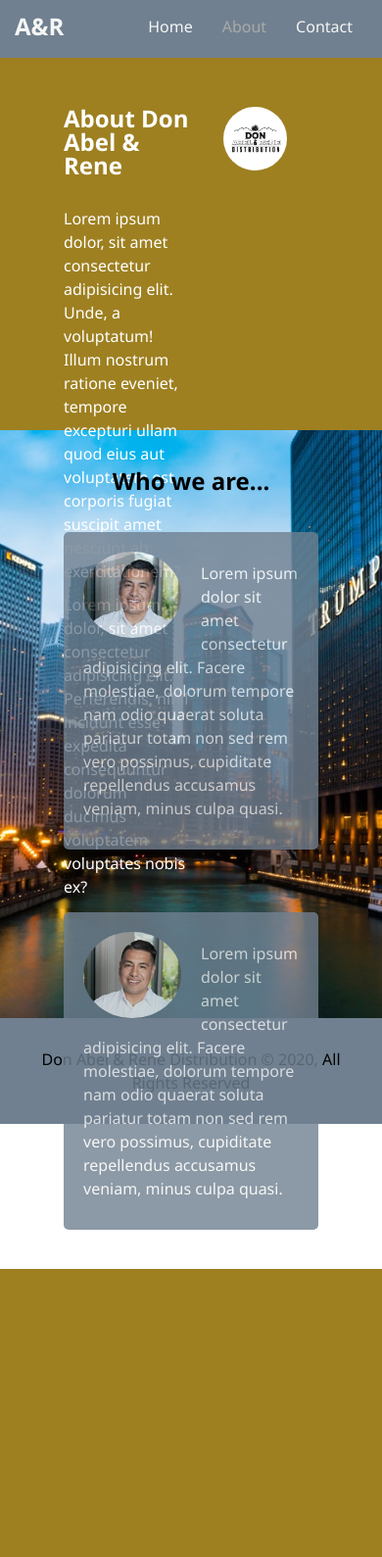
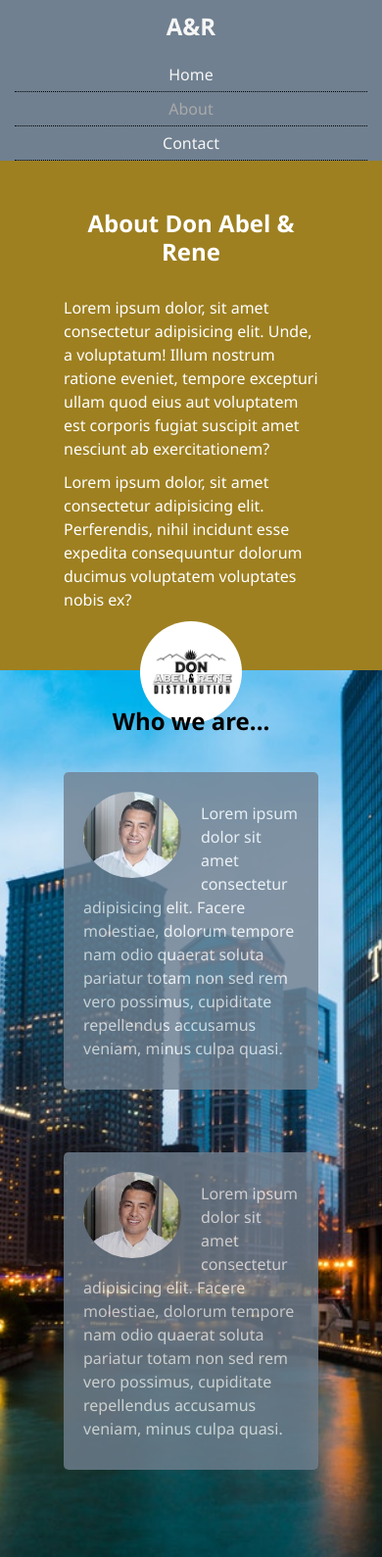
Before and after one commit to aroyals22/Rene_website, a PHP site: page /about.html in a window 390 px wide. Shown: the top 1589 px of the page at 98% size. Before the commit the page ends 1295 px from the top, so only its background shows below. Run offline with PHP 8.4, Linux system fonts and the light colour scheme; some libraries are stand-ins or nearby versions.

Commit message:
responsive version

```diff
--- a/about.html
+++ b/about.html
@@ -7,6 +7,8 @@
   <meta name="keywords" content="Oaxaca,Tequila,Liquor,Illinois">
   <script src="https://kit.fontawesome.com/cf1544761d.js" crossorigin="anonymous"></script>
   <link rel="stylesheet" href="css/style.css">
+  <link rel="stylesheet" media="screen and (max-width: 768px)" href="css/mobile.css">
+
   <title>Abel & Rene| About</title>
 </head>
 <body>
@@ -28,7 +30,7 @@
     <div class="container ">
 
       <div class="info-left">
-        <h1>About Don Abel & Rene</h1>
+        <h1 id="l-heading">About Don Abel & Rene</h1>
         <p>Lorem ipsum dolor, sit amet consectetur adipisicing elit. Unde, a voluptatum! Illum nostrum ratione eveniet, tempore excepturi ullam quod eius aut voluptatem est corporis fugiat suscipit amet nesciunt ab exercitationem?</p>
         <p>Lorem ipsum dolor, sit amet consectetur adipisicing elit. Perferendis, nihil incidunt esse expedita consequuntur dolorum ducimus voluptatem voluptates nobis ex?</p>
       </div>
--- a/contact.html
+++ b/contact.html
@@ -7,6 +7,8 @@
   <meta name="keywords" content="Oaxaca,Tequila,Liquor,Illinois">
   <script src="https://kit.fontawesome.com/cf1544761d.js" crossorigin="anonymous"></script>
   <link rel="stylesheet" href="css/style.css">
+  <link rel="stylesheet" media="screen and (max-width: 768px)" href="css/mobile.css">
+
   <title>Abel & Rene| Contact</title>
 </head>
 <body>
--- /dev/null
+++ b/css/mobile.css
@@ -0,0 +1,47 @@
+#navbar .logo {
+float: none;
+text-align: center;
+}
+
+#navbar ul, #navbar ul li {
+  float: none;
+
+}
+#navbar ul li a {
+  padding: 5px;
+  border-bottom: black dotted 1px;
+}
+#home-info {
+  height: 550px;
+}
+
+.box {
+  float: none;
+  width: 100%;
+}
+#about-info {
+  height: 520px;
+}
+#about-info .info-right,
+#about-info .info-left {
+  float: none;
+  width: 100%;
+  min-height: 100%;
+}
+#about-info .info-right{
+  margin-top: 5px;
+
+
+}
+#l-heading {
+  text-align: center;
+  line-height: 1.2;
+
+}
+#contact-info .box {
+  border-bottom: #444 dotted 1px;
+}
+
+.showcase-content h1 {
+
+}
--- a/css/style.css
+++ b/css/style.css
@@ -63,7 +63,7 @@ p{
   color: whitesmoke;
 }
 
-#navbar h1{
+#navbar .logo {
   float: left;
   padding-top: 15px;
 }
@@ -110,7 +110,7 @@ p{
 }
 /* Home info */
 #home-info{
-  height: 400px;
+  height: 450px;
 }
 #home-info .info-img{
   float: left;
@@ -151,7 +151,7 @@ p{
 /* about page */
 #about-info {
   background: #9e8021;
-  height: 380px;
+  height: 350px;
   color: white;
 
 }
@@ -164,7 +164,7 @@ p{
 #about-info .info-right img {
   display: block;
   margin: auto;
-  width: 50%;
+  width: 40%;
   border-radius: 50%;
 
 }
@@ -175,7 +175,7 @@ p{
 }
 
 #testimonials {
-  height: 600px;
+  height: 100%;
   background: url('../img/chi2.jpg') no-repeat center center/cover;
   padding-top: 40px;
 }
--- a/index.html
+++ b/index.html
@@ -7,6 +7,7 @@
   <meta name="keywords" content="Oaxaca,Tequila,Liquor,Illinois">
   <script src="https://kit.fontawesome.com/cf1544761d.js" crossorigin="anonymous"></script>
   <link rel="stylesheet" href="css/style.css">
+  <link rel="stylesheet" media="screen and (max-width: 768px)" href="css/mobile.css">
   <title>Abel & Rene| Welcome</title>
 </head>
 <body>
@@ -24,7 +25,7 @@
     <div id="showcase">
       <div class="container">
         <div class="showcase-content">
-          <h1>Slogan/Msg/Expression?</h1>
+          <h1>Slogan / Msg/ Expression?</h1>
           <p class="lead">Lorem ipsum dolor sit amet consectetur adipisicing elit. Aut tempora itaque iste. Aut, nulla cumque animi fugit itaque eligendi minima, atque recusandae impedit doloribus quas reiciendis tempora similique dolorem quos?</p>
           <a class="btn" href="about.html">Learn More</a>
         </div>
```
